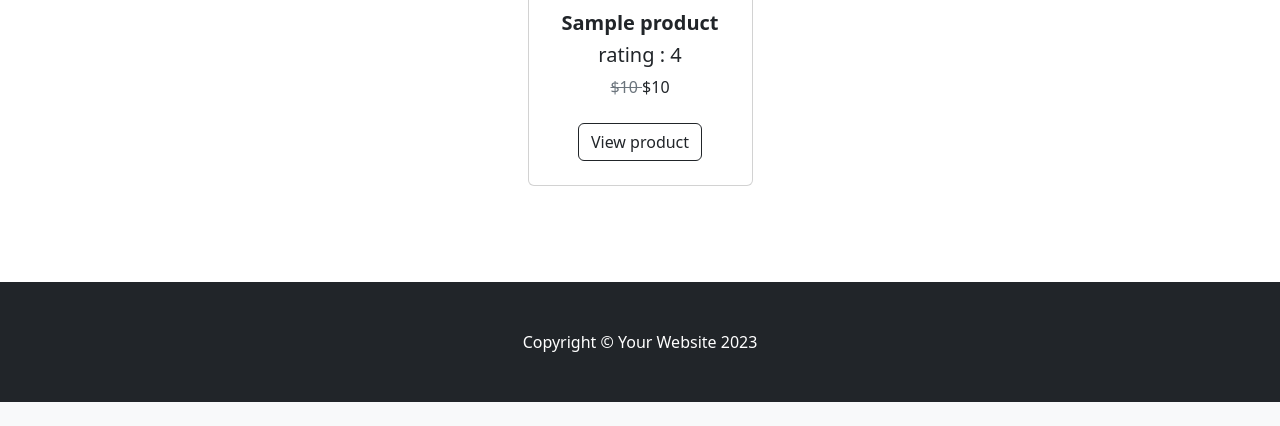
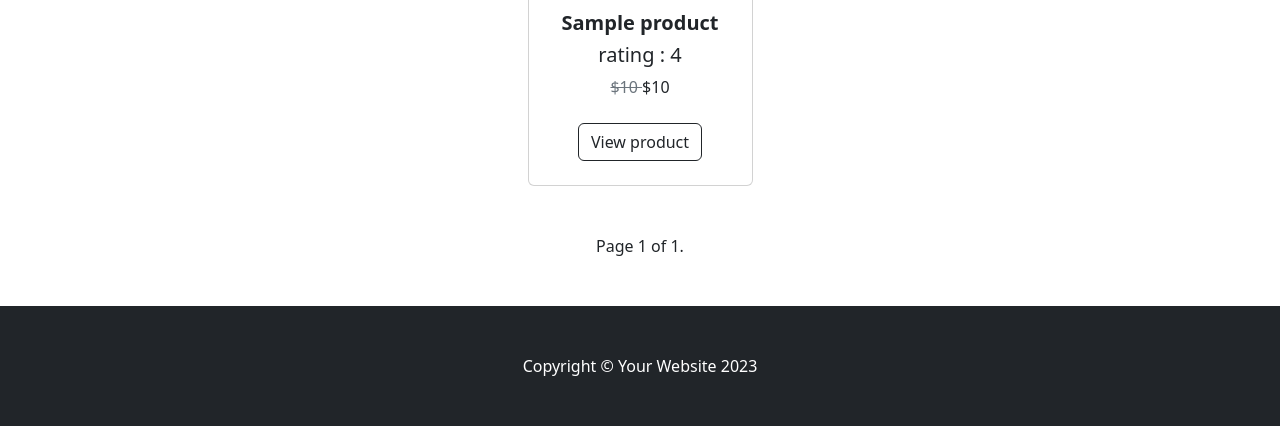
Before and after one commit to jasurmavlonov02/n60_shop, a Django app: template shop/templates/shop/home.html in a window 1280 px wide. Shown: the part 615-1041 px from the top of the page. Before the commit the page ends 1017 px from the top, so only its background shows below. Run offline with Django 5.2, Linux system fonts and the light colour scheme; the template is opened without the code that fills it: most values are stand-ins (such as "Sample title", 1, 10 or a date in 2020); some libraries are stand-ins or nearby versions.

Commit message:
adding pagination

```diff
--- a/shop/templates/shop/home.html
+++ b/shop/templates/shop/home.html
@@ -48,7 +48,7 @@
     <section class="py-5">
         <div class="container px-4 px-lg-5 mt-5">
             <div class="row gx-4 gx-lg-5 row-cols-2 row-cols-md-3 row-cols-xl-4 justify-content-center">
-                {% for product in products %}
+                {% for product in page_obj %}
                     <div class="col mb-5">
                         <div class="card h-100">
                             <!-- Sale badge-->
@@ -94,5 +94,24 @@
 
             </div>
         </div>
+        <div>
+            <div class="pagination h-100 d-flex align-items-center justify-content-center">
+                <span class="step-links">
+                    {% if page_obj.has_previous %}
+                        <a href="?page=1">&laquo; first</a>
+                        <a href="?page={{ page_obj.previous_page_number }}">previous</a>
+                    {% endif %}
+
+                    <span class="current">
+                        Page {{ page_obj.number }} of {{ page_obj.paginator.num_pages }}.
+                    </span>
+
+                    {% if page_obj.has_next %}
+                        <a href="?page={{ page_obj.next_page_number }}">next</a>
+                        <a href="?page={{ page_obj.paginator.num_pages }}">last &raquo;</a>
+                    {% endif %}
+                </span>
+            </div>
+        </div>
     </section>
 {% endblock %}
```
Also changed, not shown: shop/views.py (+7 -1 lines).
